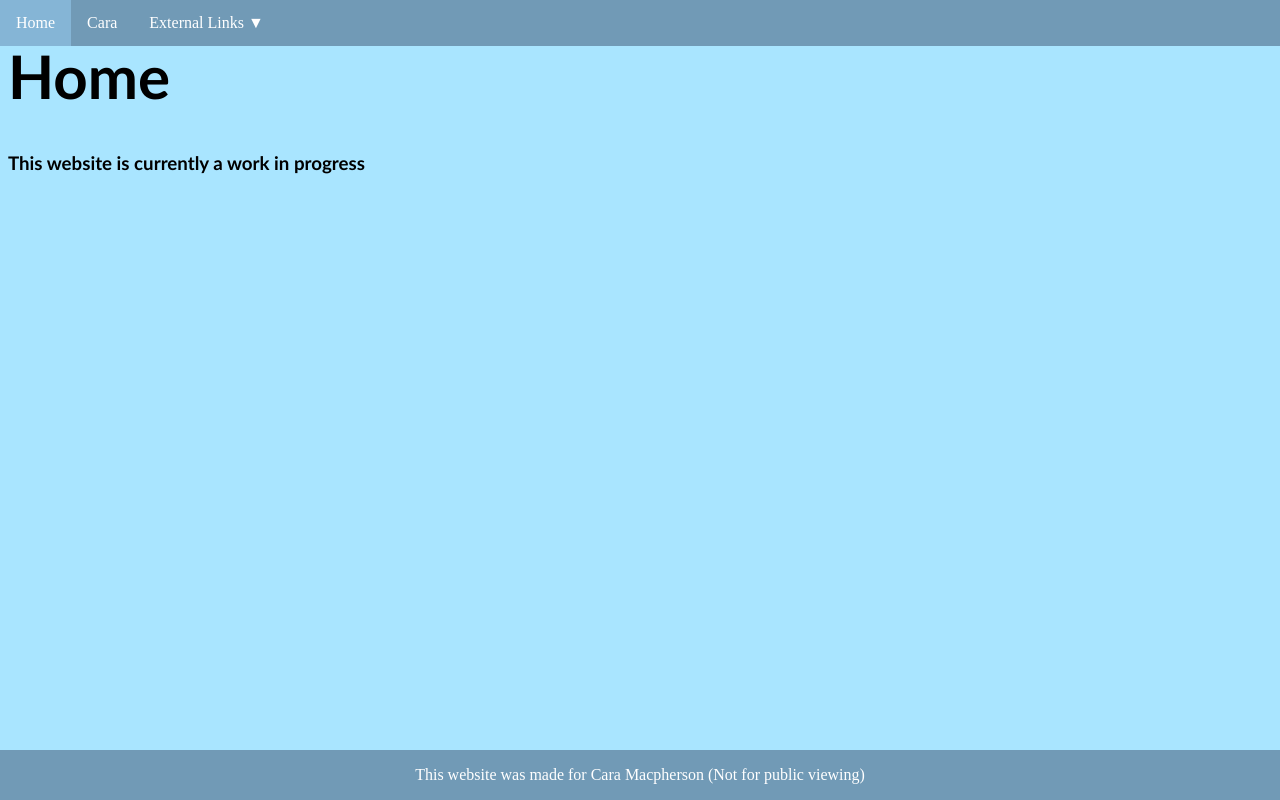
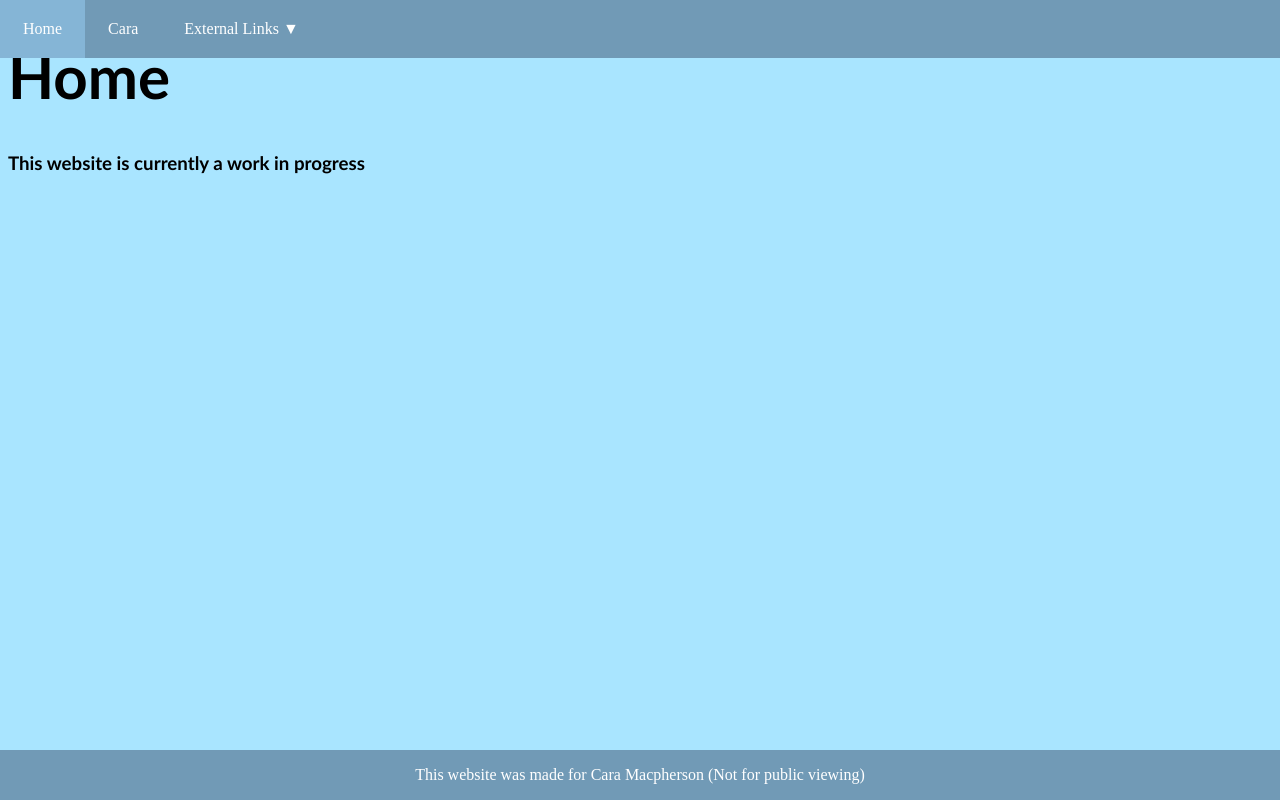
Before and after one commit to cjkaiki/cjkaiki.github.io, a plain HTML site: page index.html in a window 1280 px wide. Drawn offline with Linux system fonts and the light colour scheme.

Commit message:
Update index.html

```diff
--- a/index.html
+++ b/index.html
@@ -124,7 +124,7 @@ li a {
   display: block;
   color: white;
   text-align: center;
-  padding: 14px 16px;
+  padding: 20px 23px;
   text-decoration: none;
 }
 
```
